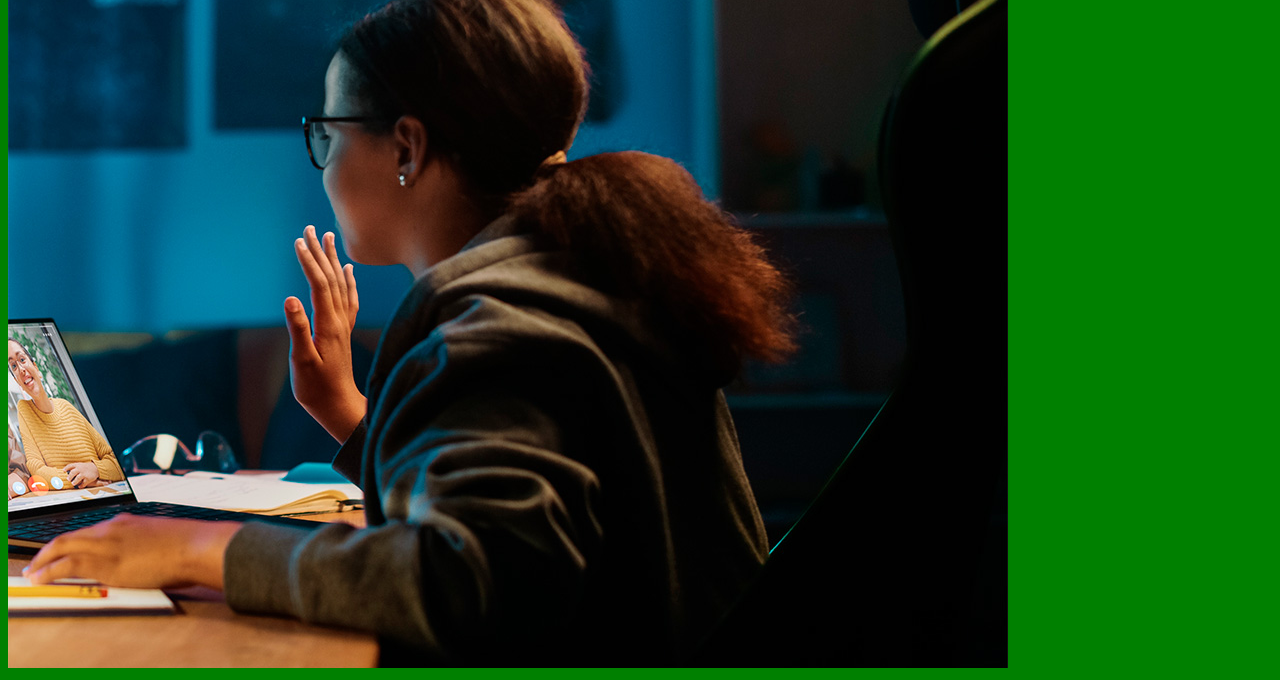
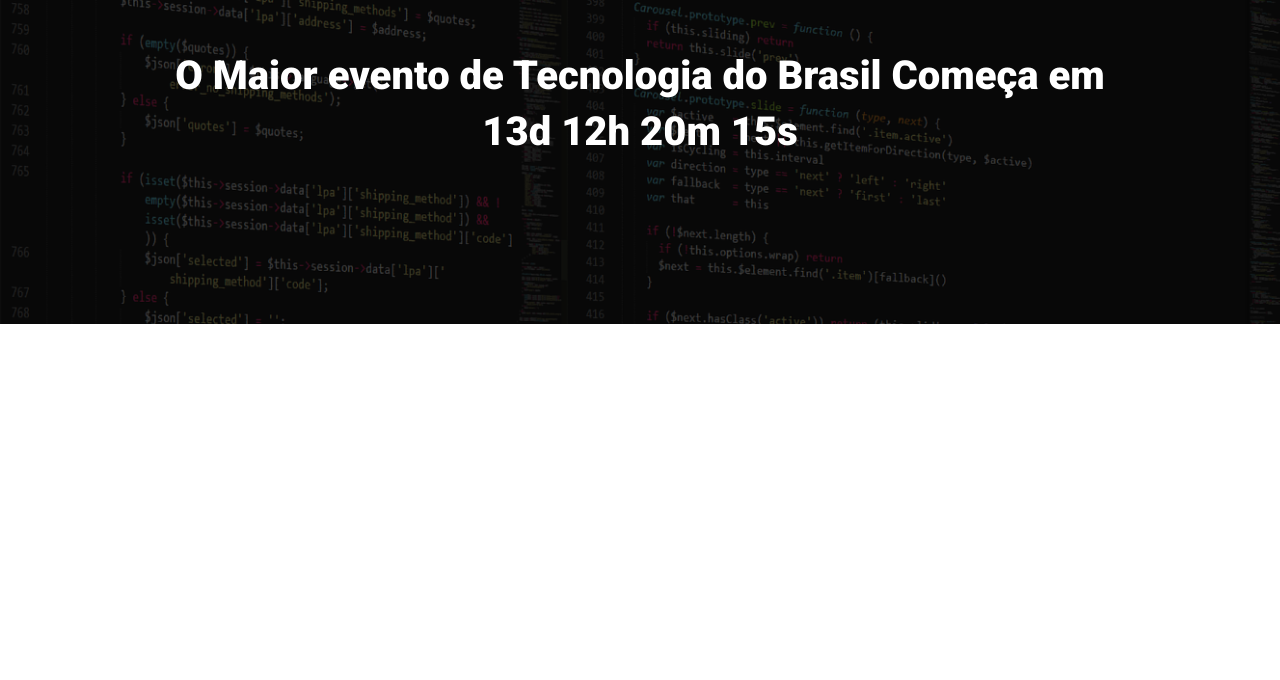
Before and after one commit to MarlonCMSilva/ebac_tech_talks, a website built with Parcel: page src/index.html in a window 1280 px wide. Shown: the part 160-840 px from the top of the page. After the commit the page ends 800 px from the top, so only its background shows below. Built offline with nearby package versions, Linux system fonts and the light colour scheme.

Commit message:
criando o hero

```diff
--- a/src/index.html
+++ b/src/index.html
@@ -3,12 +3,21 @@
 <head>
     <meta charset="UTF-8">
     <meta name="viewport" content="width=device-width, initial-scale=1.0">
-    <title>Document</title>
-    <link rel="stylesheet" href="./styles/main.scss">
+    <title>Ebac - Tech Talks</title>
+    <link rel="preconnect" href="https://fonts.googleapis.com">
+    <link rel="preconnect" href="https://fonts.gstatic.com" crossorigin>
+    <link href="https://fonts.googleapis.com/css2?family=Lobster&family=Roboto:ital,wght@0,400;0,700;0,900;1,400;1,700&display=swap" rel="stylesheet">
+    <link rel="stylesheet" href="styles/main.scss">
 </head>
 <body>
-    <h1>Olá</h1>
-    <img src="./images/backend.png" alt="">
-    <script src="./scripts/main.js"></script>
+    <header>
+        <div class="hero">
+            <div class="container">
+                <img class="hero__logo" src="images/ebac_logo.svg" alt="EBAC">
+                <p class="hero__text">O Maior evento de Tecnologia do Brasil Começa em 13d 12h 20m 15s</p>
+            </div>
+        </div>
+    </header>
+    <script src="scripts/main.js"></script>
 </body>
 </html>
--- /dev/null
+++ b/src/styles/_hero.scss
@@ -0,0 +1,53 @@
+.hero{
+    padding-top:64px ;
+    padding-bottom: 100px;
+    background-image: url(../images/fundo.png);
+    background-repeat: no-repeat;
+    background-size: cover;
+    position: relative;
+
+    .container{
+        position: relative;
+    }
+
+    &::before{
+        position: absolute;
+        top: 0;
+        left: 0;
+        width: 100%;
+        height: 100%;
+        background-color: #000;
+        opacity: .7;
+        content: "";
+    }
+
+
+    &__text{
+        margin-top: 64px;
+        margin-bottom: 64px;
+        font-size: 40px;
+        line-height: 56px;
+        font-weight: 800;
+        text-align: center;
+    }
+
+    &__logo{
+        margin: 0 auto;
+        height: 80px;
+        display: block;
+    }
+
+    @media(max-width: 640px){
+        padding: 40px 0;
+
+        &__logo{
+            height: 40px;
+        }
+
+        &__text{
+            font-size: 22px;
+            line-height: 24px;
+            margin: 24px 0;
+        }
+    }
+}
--- a/src/styles/main.scss
+++ b/src/styles/main.scss
@@ -1,3 +1,23 @@
-body{
-    background-color: green;
+@use 'hero';
+
+*{
+    margin: 0;
+    padding: 0;
+    box-sizing: border-box;
+    font-family: Roboto, sans-serif;
+    color: #fff;
 }
+
+.container{
+    max-width: 960px;
+    width: 100%;
+    margin: 0 auto;
+
+    @media(max-width:640px){
+        max-width: 80%;
+    }
+
+    @media(max-width:1024px){
+        max-width: 90%;
+    }
+}
```
